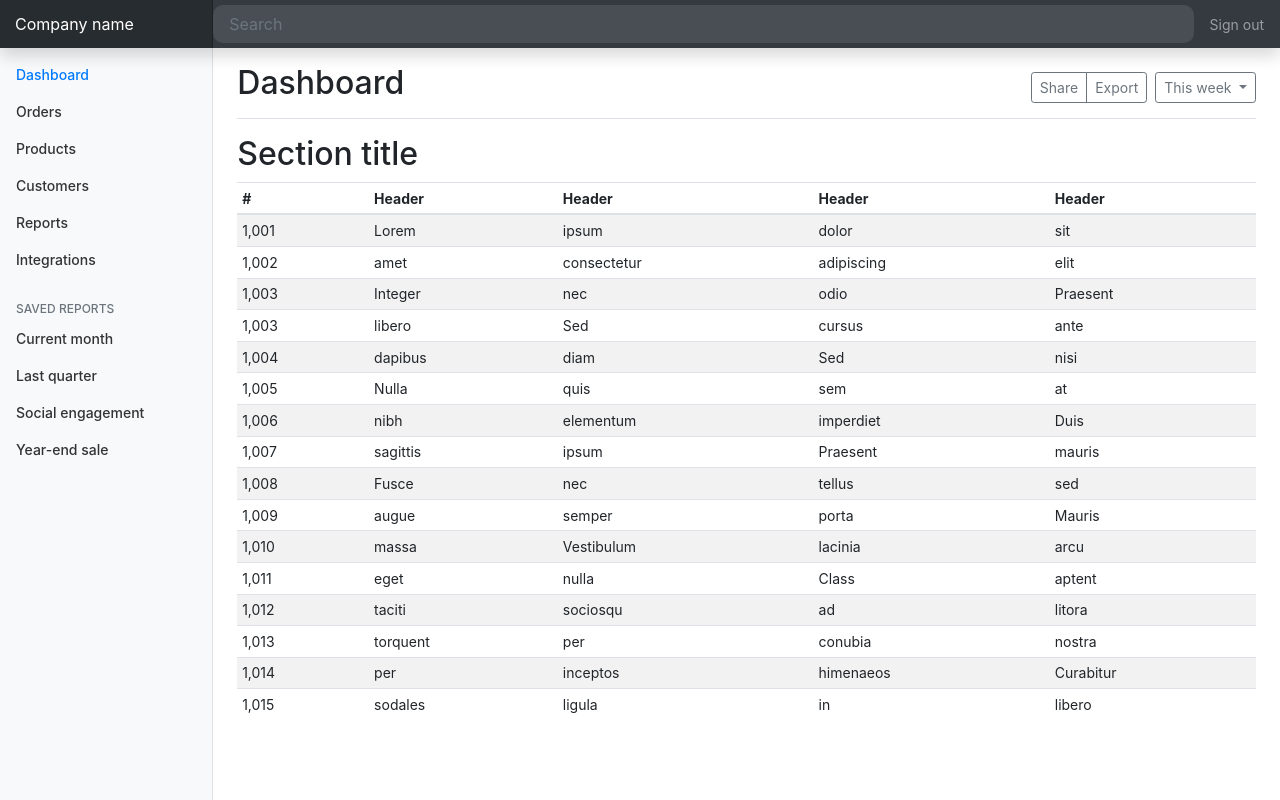
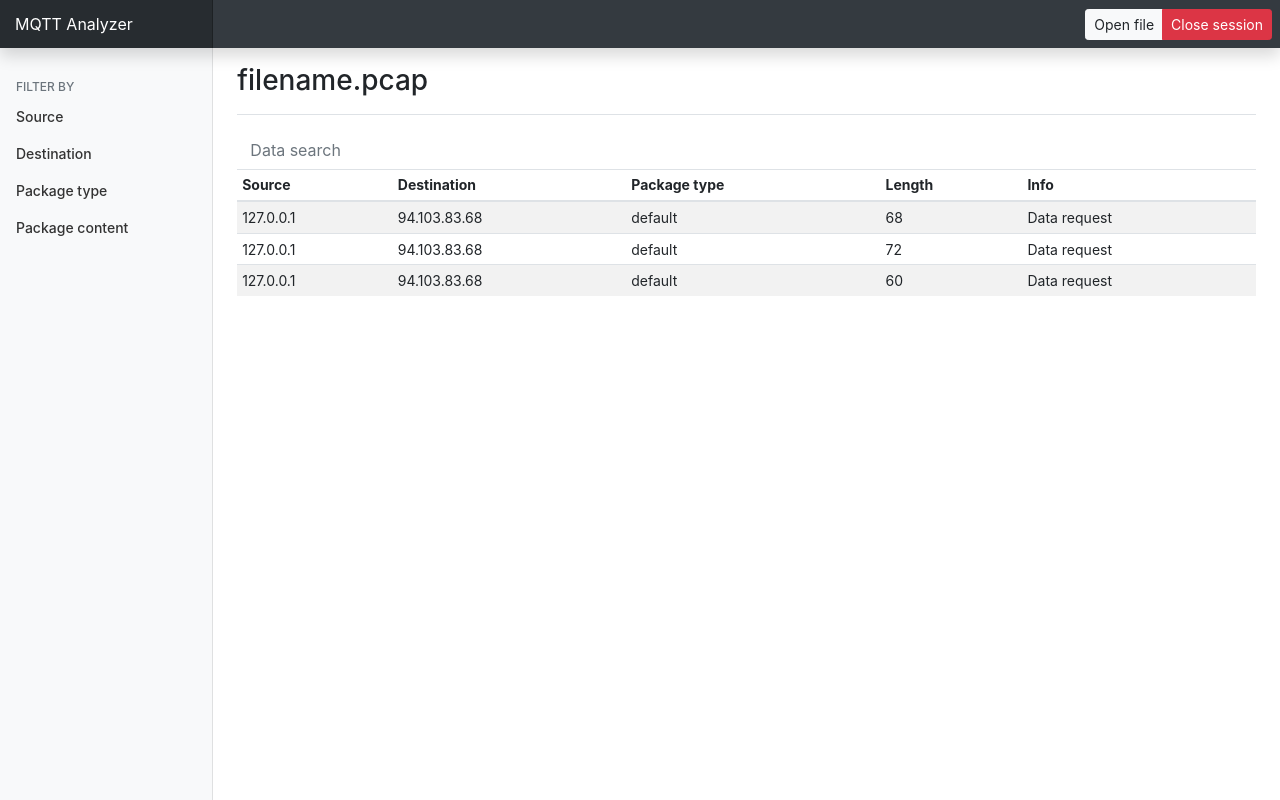
Before and after one commit to MQTTables/mqtt-analyzer, a Python web app: template web-gui/templates/index.html in a window 1280 px wide. Run offline with Jinja, Linux system fonts and the light colour scheme; the template is opened without the code that fills it, so the values that code supplies are empty.

Commit message:
adapted for our goal

```diff
--- a/web-gui/templates/index.html
+++ b/web-gui/templates/index.html
@@ -6,20 +6,20 @@
 		<title>Dashboard Template · Bootstrap</title>
 
 		<!-- Bootstrap core CSS -->
-		<link href="static/css/bootstrap.min.css" rel="stylesheet">
+		<link href="../static/css/bootstrap.min.css" rel="stylesheet">
 
 		<!-- Custom styles -->
-		<link href="static/css/main.css" rel="stylesheet">
+		<link href="../static/css/main.css" rel="stylesheet">
 	</head>
 	<body>
 		<nav class="navbar navbar-dark fixed-top bg-dark flex-md-nowrap p-0 shadow">
-	<a class="navbar-brand col-sm-3 col-md-2 mr-0" href="#">Company name</a>
-	<input class="form-control form-control-dark w-100" type="text" placeholder="Search" aria-label="Search">
-	<ul class="navbar-nav px-3">
-		<li class="nav-item text-nowrap">
-			<a class="nav-link" href="#">Sign out</a>
-		</li>
-	</ul>
+	<a class="navbar-brand col-sm-3 col-md-2 mr-0" href="#">MQTT Analyzer</a>
+	<div class="btn-toolbar mb-2 mb-md-0">
+			<div class="btn-group mr-2">
+				<button type="button" class="btn btn-sm btn-light">Open file</button>
+				<button type="button" class="btn btn-sm btn-danger">Close session</button>
+			</div>
+		</div>
 </nav>
 
 <div class="container-fluid">
@@ -27,218 +27,58 @@
 		<nav class="col-md-2 d-none d-md-block bg-light sidebar">
 			<div class="sidebar-sticky">
 				<ul class="nav flex-column">
-					<li class="nav-item">
-						<a class="nav-link active" href="#">
-							<span data-feather="home"></span>
-							Dashboard <span class="sr-only">(current)</span>
-						</a>
-					</li>
-					<li class="nav-item">
-						<a class="nav-link" href="#">
-							<span data-feather="file"></span>
-							Orders
-						</a>
-					</li>
-					<li class="nav-item">
-						<a class="nav-link" href="#">
-							<span data-feather="shopping-cart"></span>
-							Products
-						</a>
-					</li>
-					<li class="nav-item">
-						<a class="nav-link" href="#">
-							<span data-feather="users"></span>
-							Customers
-						</a>
-					</li>
-					<li class="nav-item">
-						<a class="nav-link" href="#">
-							<span data-feather="bar-chart-2"></span>
-							Reports
-						</a>
-					</li>
-					<li class="nav-item">
-						<a class="nav-link" href="#">
-							<span data-feather="layers"></span>
-							Integrations
-						</a>
-					</li>
-				</ul>
-
-				<h6 class="sidebar-heading d-flex justify-content-between align-items-center px-3 mt-4 mb-1 text-muted">
-					<span>Saved reports</span>
-					<a class="d-flex align-items-center text-muted" href="#">
-						<span data-feather="plus-circle"></span>
-					</a>
-				</h6>
-				<ul class="nav flex-column mb-2">
-					<li class="nav-item">
-						<a class="nav-link" href="#">
-							<span data-feather="file-text"></span>
-							Current month
-						</a>
-					</li>
-					<li class="nav-item">
-						<a class="nav-link" href="#">
-							<span data-feather="file-text"></span>
-							Last quarter
-						</a>
-					</li>
-					<li class="nav-item">
-						<a class="nav-link" href="#">
-							<span data-feather="file-text"></span>
-							Social engagement
-						</a>
-					</li>
-					<li class="nav-item">
-						<a class="nav-link" href="#">
-							<span data-feather="file-text"></span>
-							Year-end sale
-						</a>
-					</li>
+					<h6 class="sidebar-heading d-flex justify-content-between align-items-center px-3 mt-4 mb-1 text-muted">
+						<span>FILTER BY</span>
+							<a class="d-flex align-items-center text-muted" href="#">
+								<span data-feather="plus-circle"></span>
+							</a>
+					</h6>
+					<li class="nav-item"><a href="#" class="nav-link">Source</a></li>
+					<li class="nav-item"><a href="#" class="nav-link">Destination</a></li>
+					<li class="nav-item"><a href="#" class="nav-link">Package type</a></li>
+					<li class="nav-item"><a href="#" class="nav-link">Package content</a></li>
 				</ul>
 			</div>
 		</nav>
 
 		<main role="main" class="col-md-9 ml-sm-auto col-lg-10 px-4">
 			<div class="d-flex justify-content-between flex-wrap flex-md-nowrap align-items-center pt-3 pb-2 mb-3 border-bottom">
-				<h1 class="h2">Dashboard</h1>
-				<div class="btn-toolbar mb-2 mb-md-0">
-					<div class="btn-group mr-2">
-						<button type="button" class="btn btn-sm btn-outline-secondary">Share</button>
-						<button type="button" class="btn btn-sm btn-outline-secondary">Export</button>
-					</div>
-					<button type="button" class="btn btn-sm btn-outline-secondary dropdown-toggle">
-						<span data-feather="calendar"></span>
-						This week
-					</button>
-				</div>
+				<h1 class="h3">filename.pcap</h1>
+
 			</div>
-
-			<h2>Section title</h2>
+			<input class="form-control form-control-dark w-100" type="text" placeholder="Data search" aria-label="Search">
 			<div class="table-responsive">
 				<table class="table table-striped table-sm">
 					<thead>
 						<tr>
-							<th>#</th>
-							<th>Header</th>
-							<th>Header</th>
-							<th>Header</th>
-							<th>Header</th>
+							<th>Source</th>
+							<th>Destination</th>
+							<th>Package type</th>
+							<th>Length</th>
+							<th>Info</th>
 						</tr>
 					</thead>
 					<tbody>
 						<tr>
-							<td>1,001</td>
-							<td>Lorem</td>
-							<td>ipsum</td>
-							<td>dolor</td>
-							<td>sit</td>
+							<td>127.0.0.1</td>
+							<td>94.103.83.68</td>
+							<td>default</td>
+							<td>68</td>
+							<td>Data request</td>
 						</tr>
 						<tr>
-							<td>1,002</td>
-							<td>amet</td>
-							<td>consectetur</td>
-							<td>adipiscing</td>
-							<td>elit</td>
+							<td>127.0.0.1</td>
+							<td>94.103.83.68</td>
+							<td>default</td>
+							<td>72</td>
+							<td>Data request</td>
 						</tr>
 						<tr>
-							<td>1,003</td>
-							<td>Integer</td>
-							<td>nec</td>
-							<td>odio</td>
-							<td>Praesent</td>
-						</tr>
-						<tr>
-							<td>1,003</td>
-							<td>libero</td>
-							<td>Sed</td>
-							<td>cursus</td>
-							<td>ante</td>
-						</tr>
-						<tr>
-							<td>1,004</td>
-							<td>dapibus</td>
-							<td>diam</td>
-							<td>Sed</td>
-							<td>nisi</td>
-						</tr>
-						<tr>
-							<td>1,005</td>
-							<td>Nulla</td>
-							<td>quis</td>
-							<td>sem</td>
-							<td>at</td>
-						</tr>
-						<tr>
-							<td>1,006</td>
-							<td>nibh</td>
-							<td>elementum</td>
-							<td>imperdiet</td>
-							<td>Duis</td>
-						</tr>
-						<tr>
-							<td>1,007</td>
-							<td>sagittis</td>
-							<td>ipsum</td>
-							<td>Praesent</td>
-							<td>mauris</td>
-						</tr>
-						<tr>
-							<td>1,008</td>
-							<td>Fusce</td>
-							<td>nec</td>
-							<td>tellus</td>
-							<td>sed</td>
-						</tr>
-						<tr>
-							<td>1,009</td>
-							<td>augue</td>
-							<td>semper</td>
-							<td>porta</td>
-							<td>Mauris</td>
-						</tr>
-						<tr>
-							<td>1,010</td>
-							<td>massa</td>
-							<td>Vestibulum</td>
-							<td>lacinia</td>
-							<td>arcu</td>
-						</tr>
-						<tr>
-							<td>1,011</td>
-							<td>eget</td>
-							<td>nulla</td>
-							<td>Class</td>
-							<td>aptent</td>
-						</tr>
-						<tr>
-							<td>1,012</td>
-							<td>taciti</td>
-							<td>sociosqu</td>
-							<td>ad</td>
-							<td>litora</td>
-						</tr>
-						<tr>
-							<td>1,013</td>
-							<td>torquent</td>
-							<td>per</td>
-							<td>conubia</td>
-							<td>nostra</td>
-						</tr>
-						<tr>
-							<td>1,014</td>
-							<td>per</td>
-							<td>inceptos</td>
-							<td>himenaeos</td>
-							<td>Curabitur</td>
-						</tr>
-						<tr>
-							<td>1,015</td>
-							<td>sodales</td>
-							<td>ligula</td>
-							<td>in</td>
-							<td>libero</td>
+							<td>127.0.0.1</td>
+							<td>94.103.83.68</td>
+							<td>default</td>
+							<td>60</td>
+							<td>Data request</td>
 						</tr>
 					</tbody>
 				</table>
@@ -247,5 +87,5 @@
 	</div>
 </div>
 	<!-- Loading javascript -->
-	<script src="static/js/jquery-3.4.1.slim.min.js"></script>
+	<script src="../static/js/jquery-3.4.1.slim.min.js"></script>
 </html>
```
